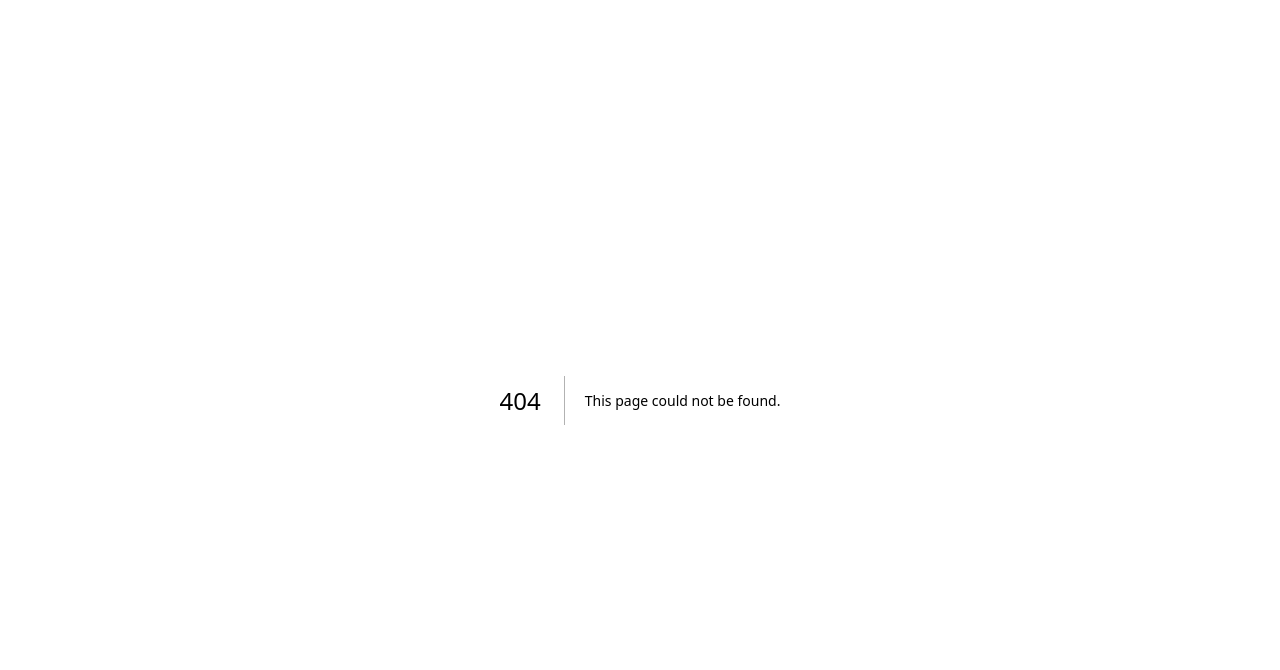
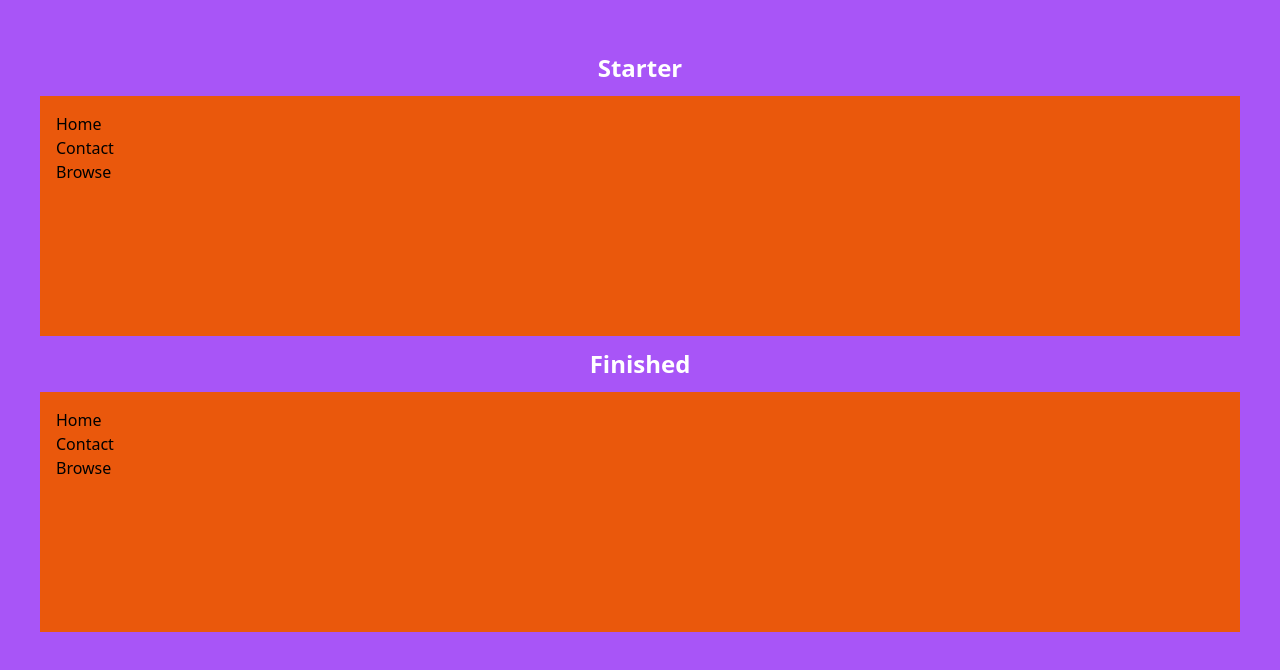
Before and after one commit to sarincasm/jar-of-dirt, a Next.js app in the folder style/css-fundamentals/: page /flexbox/directions-and-alignment/equally-spaced-nav-items in a window 1280 px wide. Before the commit this address had no page. Shown: the top 670 px of the page. Built offline with nearby package versions, Linux system fonts and the light colour scheme.

Commit message:
css-fundamentals start: flexbox directions-alignement equally-spaced-nav-items

```diff
--- /dev/null
+++ b/style/css-fundamentals/app/flexbox/directions-and-alignment/equally-spaced-nav-items/page.tsx
@@ -0,0 +1,56 @@
+function renderStarter() {
+	return (
+		<section className="p-4 h-60 bg-orange-600">
+			<nav>
+				<ul>
+					<li>
+						<a href="#">Home</a>
+					</li>
+					<li>
+						<a href="#">Contact</a>
+					</li>
+					<li>
+						<a href="#">Browse</a>
+					</li>
+				</ul>
+			</nav>
+		</section>
+	)
+}
+
+function renderDone() {
+	return (
+		<section className="p-4 h-60 bg-orange-600">
+			<nav>
+				<ul>
+					<li>
+						<a href="#">Home</a>
+					</li>
+					<li>
+						<a href="#">Contact</a>
+					</li>
+					<li>
+						<a href="#">Browse</a>
+					</li>
+				</ul>
+			</nav>
+		</section>
+	)
+}
+
+export default function Page() {
+	return (
+		<main className="h-full bg-purple-500">
+			<div className="p-10">
+				<h2 className="text-2xl font-bold my-3 text-center text-white">
+					Starter
+				</h2>
+				{renderStarter()}
+				<h2 className="text-2xl font-bold my-3 text-center text-white">
+					Finished
+				</h2>
+				{renderDone()}
+			</div>
+		</main>
+	)
+}
--- a/style/css-fundamentals/app/flexbox/directions-and-alignment/page.tsx
+++ b/style/css-fundamentals/app/flexbox/directions-and-alignment/page.tsx
@@ -12,6 +12,11 @@ export default function Page() {
 			href: '/centered',
 			title: 'Centered',
 			description: 'Centered',
+		},
+		{
+			href: '/equally-spaced-nav-items',
+			title: 'Equally Spaced Nav Items',
+			description: 'Equally Spaced Nav Items',
 		},
 	]
 
```
